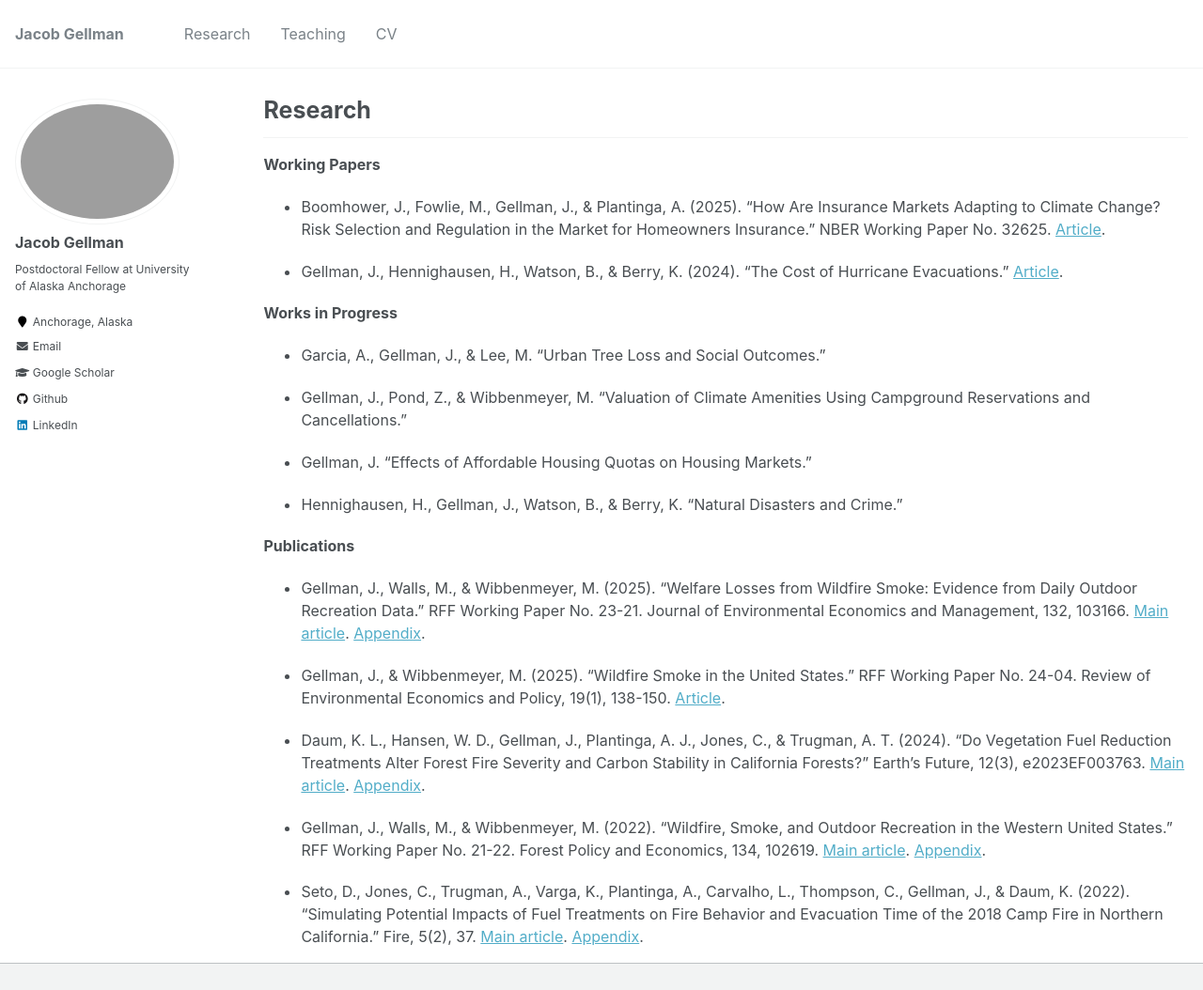
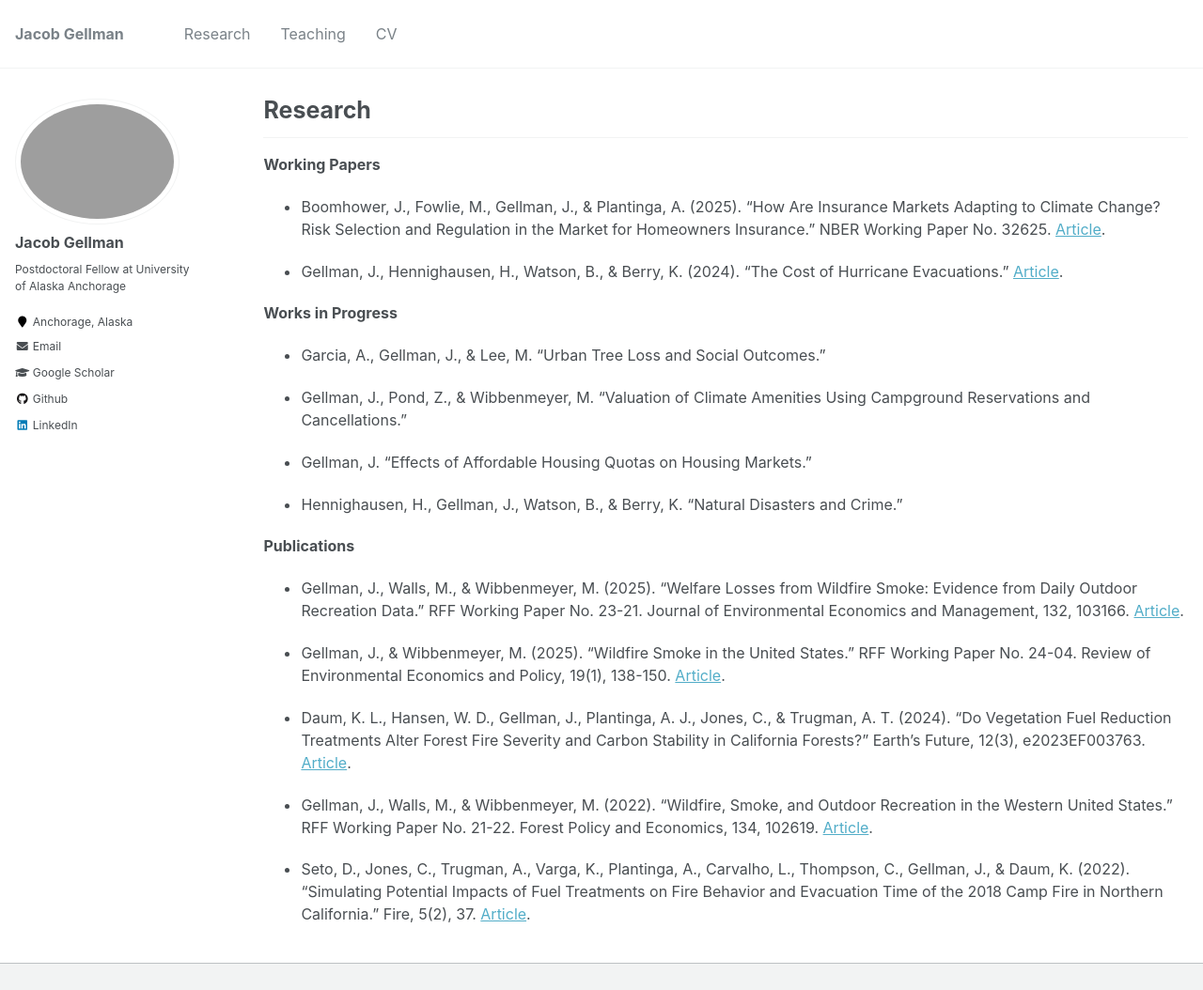
Before and after one commit to jacobgellman/jacobgellman.github.io, a Jekyll site: the page built from _pages/research.md, in a window 1280 px wide and 1206 px high, cut to the strip 0-1054 px from the top of the window. Shown: the whole strip at 94% size. Built offline with Jekyll 4.4.1, drawn with Linux system fonts in a browser that asks for light colours.

Commit message:
Remove separate files for article appendices.

```diff
--- a/_pages/research.md
+++ b/_pages/research.md
@@ -24,12 +24,12 @@ author_profile: true
 * Hennighausen, H., Gellman, J., Watson, B., & Berry, K. "Natural Disasters and Crime."
 
 **Publications**
-* Gellman, J., Walls, M., & Wibbenmeyer, M. (2025). "Welfare Losses from Wildfire Smoke: Evidence from Daily Outdoor Recreation Data." RFF Working Paper No. 23-21. Journal of Environmental Economics and Management, 132, 103166. [Main article](https://jacobgellman.github.io/files/gellman_et_al_2025-welfare_losses_wildfire_smoke_recreation.pdf). [Appendix](https://jacobgellman.github.io/files/gellman_et_al_2025-welfare_losses_wildfire_smoke_recreation_appendix.pdf).
+* Gellman, J., Walls, M., & Wibbenmeyer, M. (2025). "Welfare Losses from Wildfire Smoke: Evidence from Daily Outdoor Recreation Data." RFF Working Paper No. 23-21. Journal of Environmental Economics and Management, 132, 103166. [Article](https://jacobgellman.github.io/files/gellman_et_al_2025-welfare_losses_wildfire_smoke_recreation.pdf).
 
 * Gellman, J., & Wibbenmeyer, M. (2025). "Wildfire Smoke in the United States." RFF Working Paper No. 24-04. Review of Environmental Economics and Policy, 19(1), 138-150. [Article](https://jacobgellman.github.io/files/gellman_wibbenmeyer_2025-wildfire_smoke_in_united_states.pdf).
 
-* Daum, K. L., Hansen, W. D., Gellman, J., Plantinga, A. J., Jones, C., & Trugman, A. T. (2024). "Do Vegetation Fuel Reduction Treatments Alter Forest Fire Severity and Carbon Stability in California Forests?" Earth's Future, 12(3), e2023EF003763. [Main article](https://jacobgellman.github.io/files/daum_et_al_2024-vegetation_treatments_carbon_fire.pdf). [Appendix](https://jacobgellman.github.io/files/daum_et_al_2024-vegetation_treatments_carbon_fire_appendix.pdf).
+* Daum, K. L., Hansen, W. D., Gellman, J., Plantinga, A. J., Jones, C., & Trugman, A. T. (2024). "Do Vegetation Fuel Reduction Treatments Alter Forest Fire Severity and Carbon Stability in California Forests?" Earth's Future, 12(3), e2023EF003763. [Article](https://jacobgellman.github.io/files/daum_et_al_2024-vegetation_treatments_carbon_fire.pdf).
 
-* Gellman, J., Walls, M., & Wibbenmeyer, M. (2022). "Wildfire, Smoke, and Outdoor Recreation in the Western United States." RFF Working Paper No. 21-22. Forest Policy and Economics, 134, 102619. [Main article](https://jacobgellman.github.io/files/gellman_et_al_2022-wildfire_smoke_recreation.pdf). [Appendix](https://jacobgellman.github.io/files/gellman_et_al_2022-wildfire_smoke_recreation_appendix.pdf).
+* Gellman, J., Walls, M., & Wibbenmeyer, M. (2022). "Wildfire, Smoke, and Outdoor Recreation in the Western United States." RFF Working Paper No. 21-22. Forest Policy and Economics, 134, 102619. [Article](https://jacobgellman.github.io/files/gellman_et_al_2022-wildfire_smoke_recreation.pdf).
 
-* Seto, D., Jones, C., Trugman, A., Varga, K., Plantinga, A., Carvalho, L., Thompson, C., Gellman, J., & Daum, K. (2022). "Simulating Potential Impacts of Fuel Treatments on Fire Behavior and Evacuation Time of the 2018 Camp Fire in Northern California." Fire, 5(2), 37. [Main article](https://jacobgellman.github.io/files/seto_et_al_2022-fuel_treatments_camp_fire.pdf). [Appendix](https://jacobgellman.github.io/files/seto_et_al_2022-fuel_treatments_camp_fire_appendix.pdf).
+* Seto, D., Jones, C., Trugman, A., Varga, K., Plantinga, A., Carvalho, L., Thompson, C., Gellman, J., & Daum, K. (2022). "Simulating Potential Impacts of Fuel Treatments on Fire Behavior and Evacuation Time of the 2018 Camp Fire in Northern California." Fire, 5(2), 37. [Article](https://jacobgellman.github.io/files/seto_et_al_2022-fuel_treatments_camp_fire.pdf).
```
Also changed, not shown: 7 other files.
